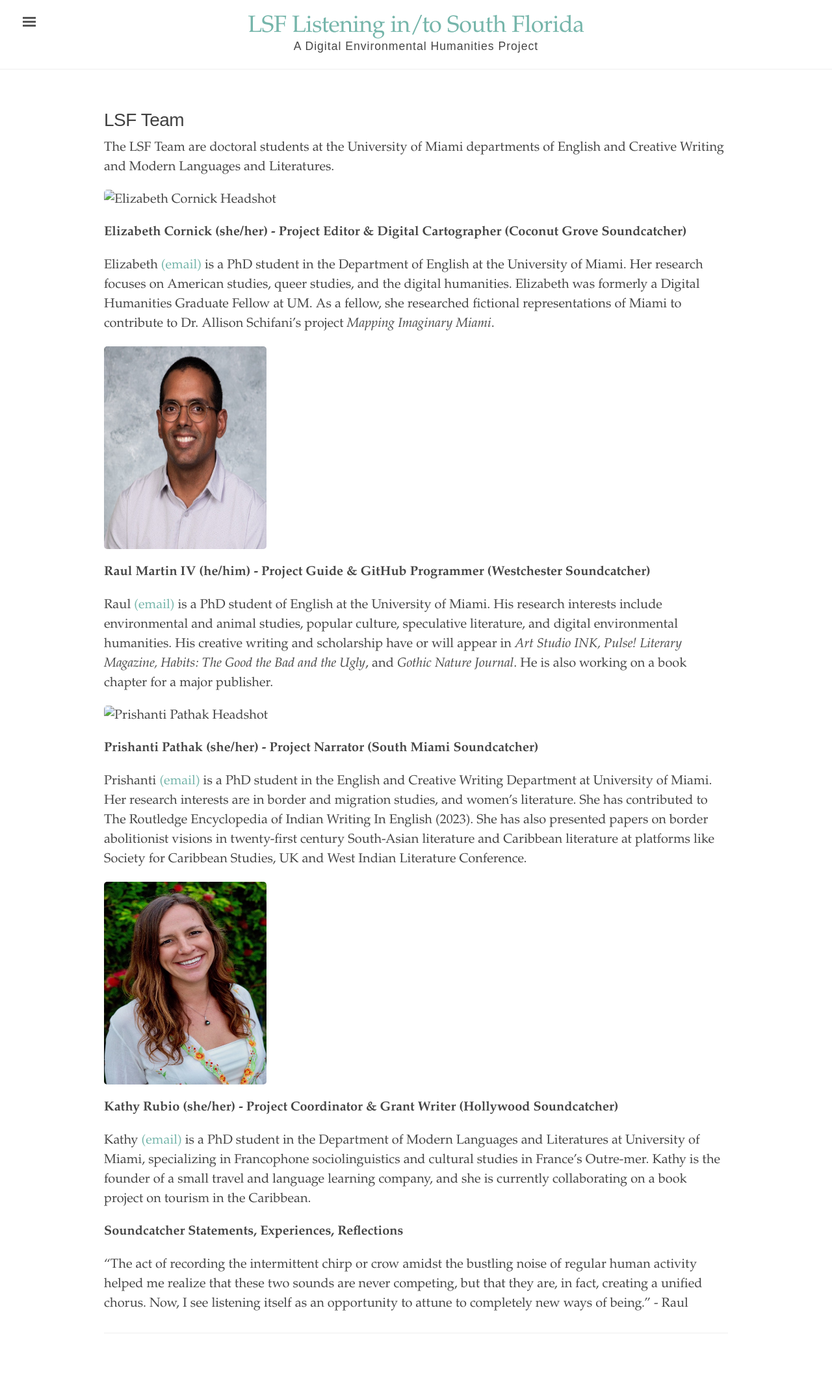
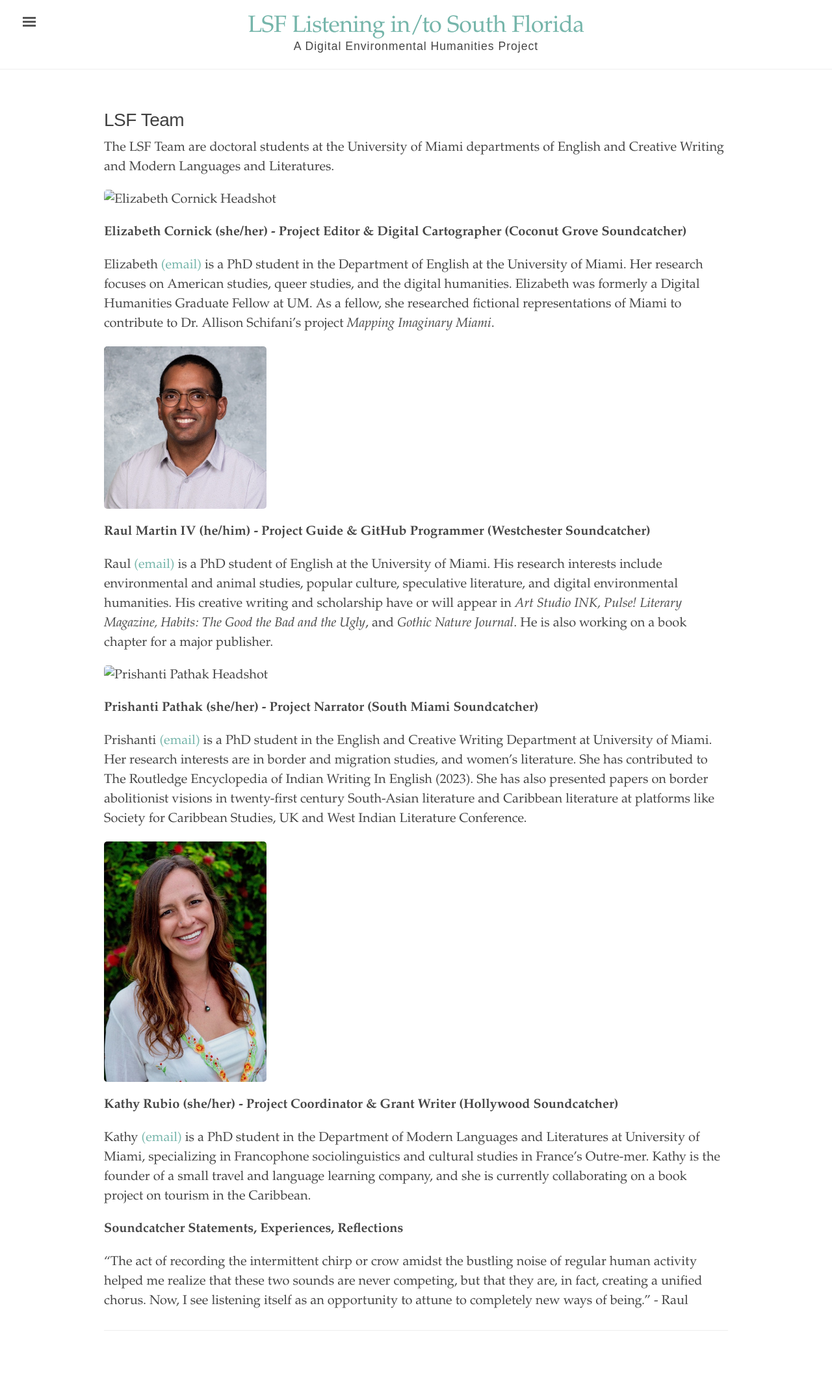
Before and after one commit to rm4-25/lsf_3, a Jekyll site: the page built from LSF Team.md, in a window 1280 px wide. Shown: the whole page at 65% size. Built offline with Jekyll 4.4.1, drawn with Linux system fonts in a browser that asks for light colours.

Commit message:
Update LSF Team.md
Adjusted Raul & Kathy's headshots

```diff
--- a/LSF Team.md
+++ b/LSF Team.md
@@ -12,7 +12,7 @@
 
 Elizabeth [(email)](mailto:emc988@miami.edu) is a PhD student in the Department of English at the University of Miami. Her research focuses on American studies, queer studies, and the digital humanities. Elizabeth was formerly a Digital Humanities Graduate Fellow at UM. As a fellow, she researched fictional representations of Miami to contribute to Dr. Allison Schifani’s project _Mapping Imaginary Miami_.
 
-<img src="https://github.com/rm4-25/lsf_3/blob/main/assets/Raul_Headshot_2024.jpeg?raw=true" width="250" height="312">
+<img src="https://github.com/rm4-25/lsf_3/blob/main/assets/Raul_Headshot_2024.jpeg?raw=true" width="250" height="250">
 
 **Raul Martin IV (he/him) - Project Guide & GitHub Programmer (Westchester Soundcatcher)**
 
@@ -24,7 +24,7 @@
 
 Prishanti [(email)](mailto:pxp691@miami.edu) is a PhD student in the English and Creative Writing Department at University of Miami. Her research interests are in border and migration studies, and women's literature. She has contributed to The Routledge Encyclopedia of Indian Writing In English (2023). She has also presented papers on border abolitionist visions in twenty-first century South-Asian literature and Caribbean literature at platforms like Society for Caribbean Studies, UK and West Indian Literature Conference.
 
-<img src="https://github.com/rm4-25/lsf_3/blob/main/assets/Kathy_Headshot.jpg?raw=true" width="250" height="312">
+<img src="https://github.com/rm4-25/lsf_3/blob/main/assets/Kathy_Headshot.jpg?raw=true" width="250" height="370">
 
 **Kathy Rubio (she/her) - Project Coordinator & Grant Writer (Hollywood Soundcatcher)**
 
```
